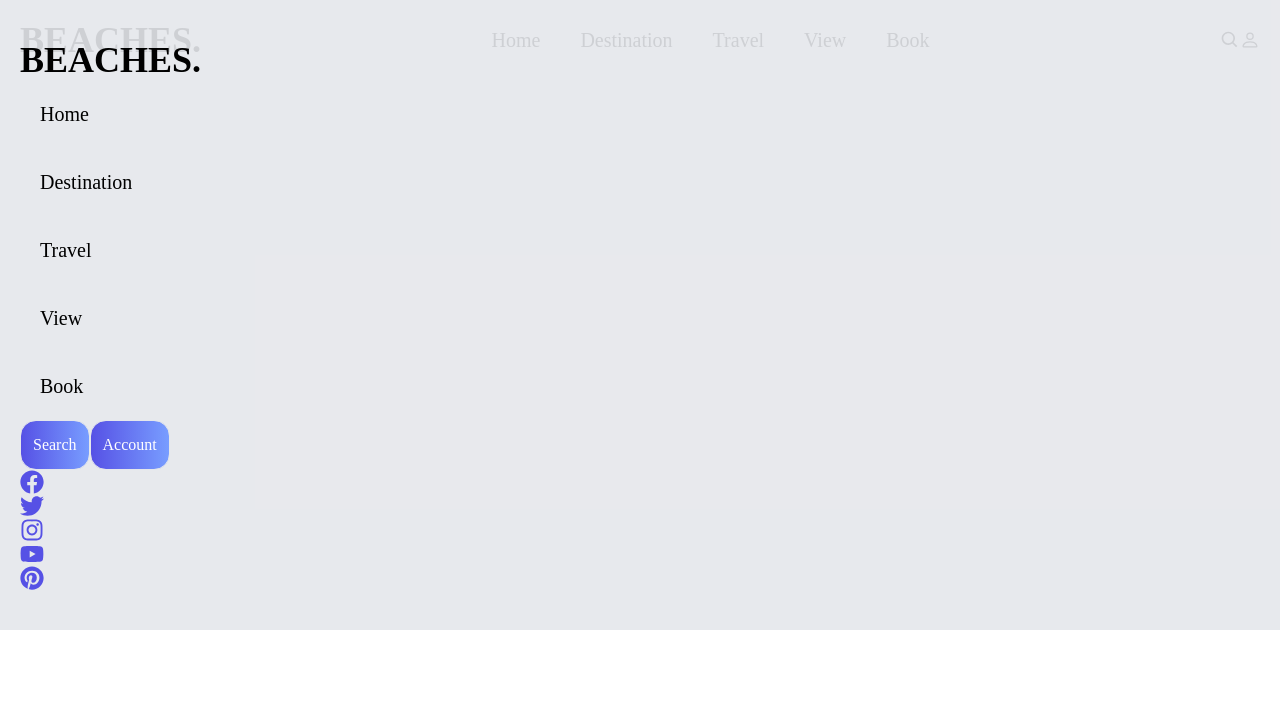
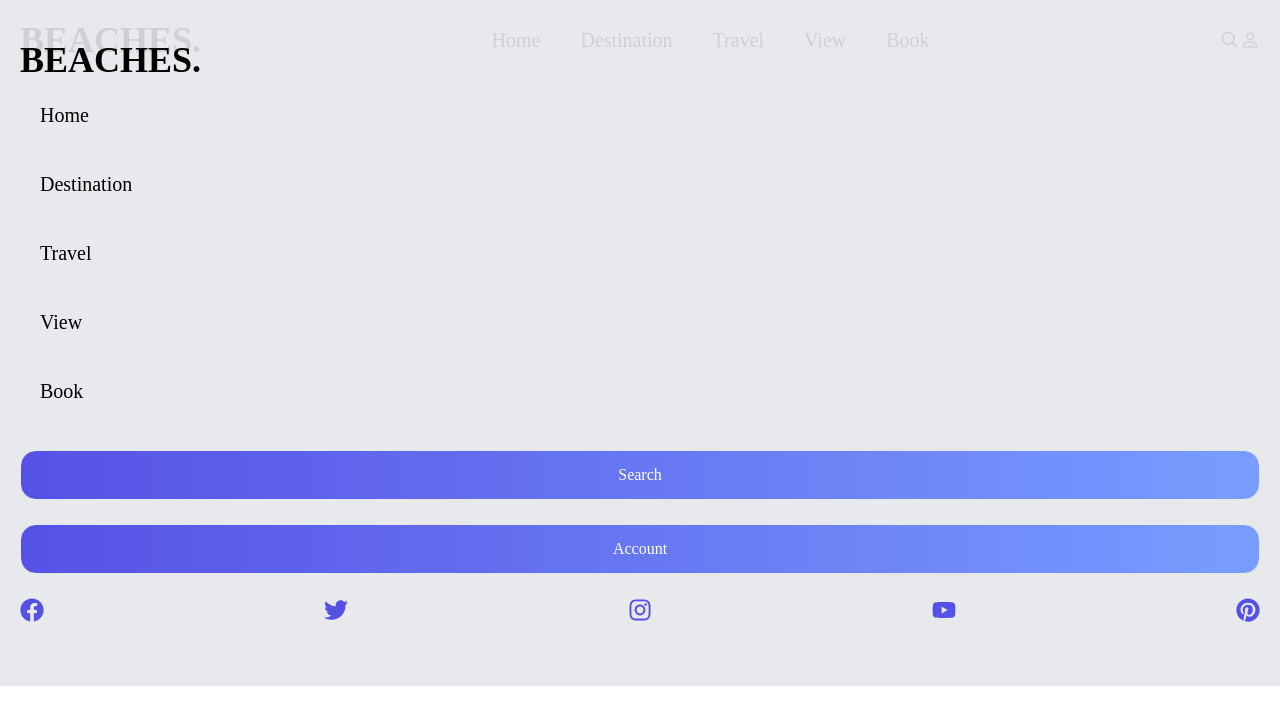
Before and after one commit to Prasham1710/travel_website, a React (Create React App) app: page / in a window 1280 px wide. Shown: the top 724 px of the page. Built offline with nearby package versions, Linux system fonts and the light colour scheme.

Commit message:
Navbar styling

```diff
--- a/src/components/Navbar.js
+++ b/src/components/Navbar.js
@@ -34,17 +34,17 @@ const Navbar = () => {
           {/*Mobile menu drop down*/}
           <div className='absolute left-0 top-0 w-full bg-gray-200/90 px-5 py-10 flex flex-col'>
             <ul>
-            <h1>BEACHES.</h1>
-            <li>Home</li>
-            <li>Destination</li>
-            <li>Travel</li>
-            <li>View</li>
-            <li>Book</li>
-            <div>
-              <button>Search</button>
+            <h1 className='border-b'>BEACHES.</h1>
+            <li className='border-b'>Home</li>
+            <li className='border-b'>Destination</li>
+            <li className='border-b'>Travel</li>
+            <li className='border-b'>View</li>
+            <li className='border-b'>Book</li>
+            <div className='flex flex-col'>
+              <button className='my-6'>Search</button>
               <button>Account</button>
             </div>
-            <div>
+            <div className='flex justify-between my-6'>
               <FaFacebook className='icon'/>
               <FaTwitter className='icon'/>
               <FaInstagram className='icon'/>
```
